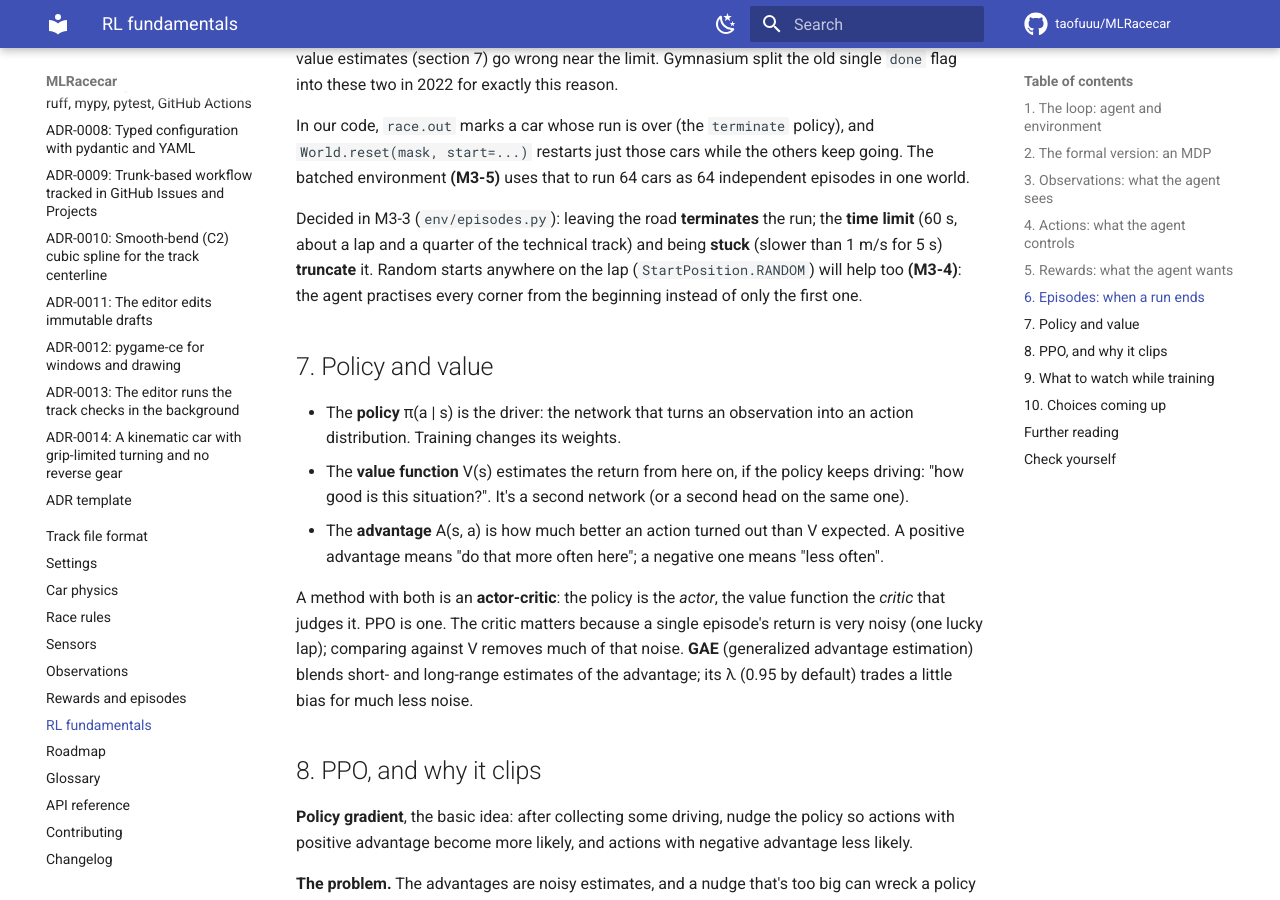
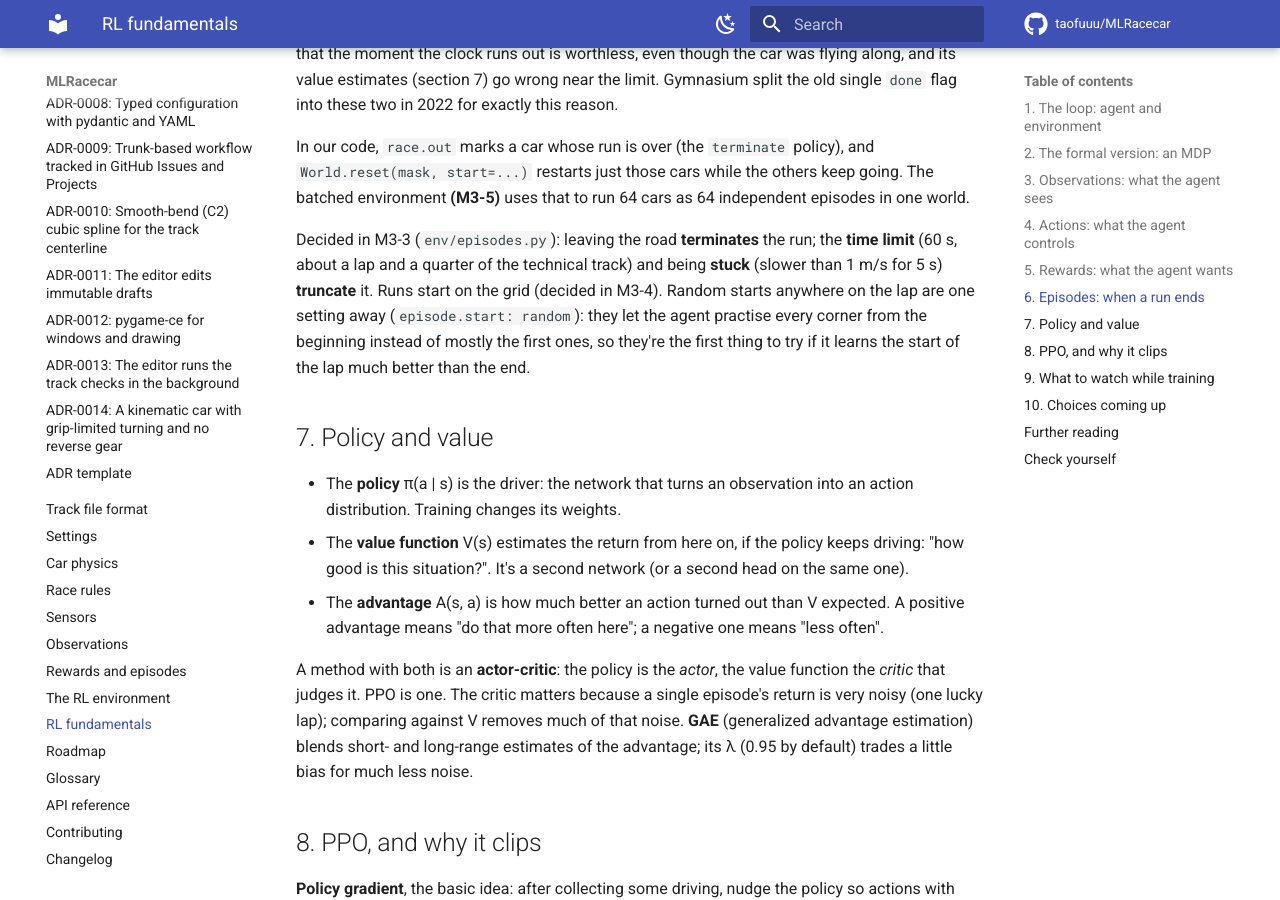
Before and after one commit to taofuuu/MLRacecar, an MkDocs documentation site: the page built from docs/rl-guide.md, in a window 1280 px wide and 900 px high, scrolled down 4695 px. Built offline with MkDocs 1.6.1 and Material for MkDocs 9.7.7, drawn with Linux system fonts in a browser that asks for light colours; comment, search, counter and statistics services are not loaded; some of the changed text lies outside the part shown.

Commit message:
docs: the RL environment
An RL environment page (making one, spaces, reset options, info keys, seeds, watching, checks), the RL guide now with grid starts as decided, the rewards page pointing at info, architecture 4.8 on the injected viewer, glossary entries (render mode, dependency injection), and the changelog. Slow tests are run with --no-cov, like the benchmarks.

```diff
--- a/docs/rl-guide.md
+++ b/docs/rl-guide.md
@@ -29,7 +29,7 @@
 | Agent | Anything with `act(observations) -> actions`: the `Agent` protocol in `agents/base.py`. You at the keyboard are one (`KeyboardAgent`); the scripted test driver is another; the trained network will be the third. |
 | Environment's physics | `World.step(actions)` in `core/world.py`: moves every car one decision forward and returns a `Snapshot`. |
 | What the agent sees | `ObservationBuilder` (`env/observations.py`, [Observations](observations.md)): the distance rays ([Sensors](sensors.md)) and a few more numbers. |
-| The wrapper | `RacingEnv` **(M3-4)**: the standard Gymnasium interface, `reset() -> observation, info` and `step(action) -> observation, reward, terminated, truncated, info`. |
+| The wrapper | `RacingEnv` (`env/racing.py`, [The RL environment](environment.md)): the standard Gymnasium interface, `reset() -> observation, info` and `step(action) -> observation, reward, terminated, truncated, info`. |
 
 One step of the loop is one **decision**: 1/20 of a second. The physics runs 6 smaller steps
 inside it (120 a second), with the action held the whole time (*action repeat*). Deciding 20
@@ -166,9 +166,10 @@
 
 Decided in M3-3 (`env/episodes.py`): leaving the road **terminates** the run; the **time limit**
 (60 s, about a lap and a quarter of the technical track) and being **stuck** (slower than 1 m/s
-for 5 s) **truncate** it. Random starts anywhere on the lap (`StartPosition.RANDOM`) will help
-too **(M3-4)**: the agent practises every corner from the beginning instead of only the first
-one.
+for 5 s) **truncate** it. Runs start on the grid (decided in M3-4). Random starts anywhere on
+the lap are one setting away (`episode.start: random`): they let the agent practise every
+corner from the beginning instead of mostly the first ones, so they're the first thing to try
+if it learns the start of the lap much better than the end.
 
 ## 7. Policy and value
 
@@ -250,7 +251,7 @@
 |--------|------------|----------|
 | M3-2 (#27) observation | Decided: every input in, including curvature ahead, out to 150 m. | 2, 3 |
 | M3-3 (#28) rewards and termination | Decided: progress (10 m = 1 point) and −10 for leaving the road, which also ends the run; runs stop after 60 s, or 5 s stuck. | 5, 6 |
-| M3-4 (#29) `RacingEnv` | Random or grid starts; which track to train on (the plan says `technical.json`: a short lap means more laps per hour). | 1, 6 |
+| M3-4 (#29) `RacingEnv` | Decided: runs start on the grid. The track to train on is chosen in M4 (the plan says `technical.json`: a short lap means more laps per hour). | 1, 6 |
 | M3-5 (#30) batched env | How many cars per world. Mostly a speed question. | 1, 8 |
 
 ## Further reading
--- a/mkdocs.yml
+++ b/mkdocs.yml
@@ -43,6 +43,7 @@
   - Sensors: sensors.md
   - Observations: observations.md
   - Rewards and episodes: rewards.md
+  - The RL environment: environment.md
   - RL fundamentals: rl-guide.md
   - Roadmap: roadmap.md
   - Glossary: glossary.md
```
Also changed, not shown: other parts of docs/rl-guide.md (+1 -1 lines), CHANGELOG.md (+7 -0 lines), CONTRIBUTING.md (+1 -1 lines), docs/architecture.md (+9 -0 lines), docs/configuration.md (+3 -2 lines), docs/environment.md (added, +87 -0 lines), docs/glossary.md (+3 -1 lines), docs/rewards.md (+3 -1 lines), 1 other file.
